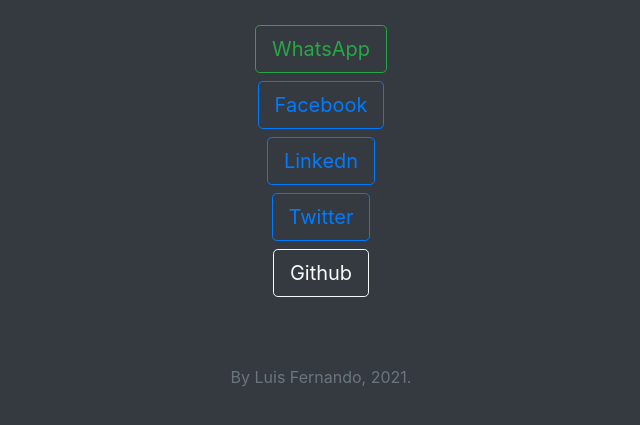
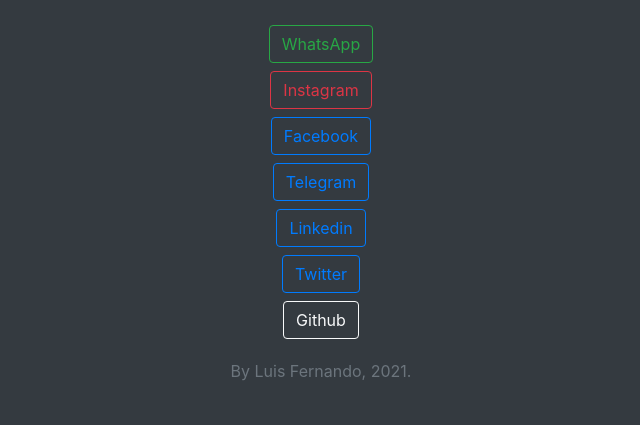
Before and after one commit to luiszf/meusContatos, a plain HTML site: page index.html in a window 1280 px wide. Shown: the part 177-602 px from the top of the page, without its empty margins (319-959 px from the left). Drawn offline with nearby package versions, Linux system fonts and the light colour scheme.

Commit message:
Update index.html

```diff
--- a/index.html
+++ b/index.html
@@ -1,5 +1,6 @@
 <!DOCTYPE html>
 <html lang="pt-BR">
+
 <head>
     <meta charset="UTF-8">
     <meta http-equiv="X-UA-Compatible" content="IE=edge">
@@ -13,22 +14,26 @@
 
     <title>Luis Fernando - Contato</title>
 </head>
+
 <body class="bg-dark">
 
     <div class="card container-fluid mt-4 bg-dark border-0 " style="width: 12rem;">
         <img class="card-img-top rounded-circle" style="height: 150px;" src="img/colorida.jpg" alt="Foto Luis">
-      </div>
+    </div>
 
     <div class="container-fluid mt-2 pt-3 text-center">
-<a href="#" type="button" class="btn btn-outline-success btn-lg my-1">WhatsApp</a><br>
-<a href="#" type="button" class="btn btn-outline-primary btn-lg my-1">Facebook</a><br>
-<a href="#" type="button" class="btn btn-outline-primary btn-lg my-1">Linkedn</a><br>
-<a href="#" type="button" class="btn btn-outline-primary btn-lg my-1">Twitter</a><br>
-<a href="#" type="button" class="btn btn-outline-light btn-lg my-1">Github</a>
+        <a href="https://api.whatsapp.com/send?phone=5511951228977" type="button" class="btn btn-outline-success btn my-1">WhatsApp</a><br>
+        <a href="https://www.instagram.com/luisfernandodass/" type="button" class="btn btn-outline-danger btn my-1">Instagram</a><br>
+        <a href="https://www.facebook.com/profile.php?id=100005202917613" type="button" class="btn btn-outline-primary btn my-1">Facebook</a><br>
+        <a href="#" type="button" class="btn btn-outline-primary btn my-1">Telegram</a><br>
+        <a href="https://www.linkedin.com/in/luisfernando" type="button" class="btn btn-outline-primary btn my-1">Linkedin</a><br>
+        <a href="https://twitter.com/luisfernandoss_" type="button" class="btn btn-outline-primary btn my-1">Twitter</a><br>
+        <a href="https://github.com/luiszf" type="button" class="btn btn-outline-light btn my-1">Github</a>
     </div>
 
-    <footer class="text-secondary text-center mt-5 pt-3">
+    <footer class="text-secondary text-center mt-3">
         <p>By Luis Fernando, 2021.</p>
     </footer>
 </body>
+
 </html>
```
